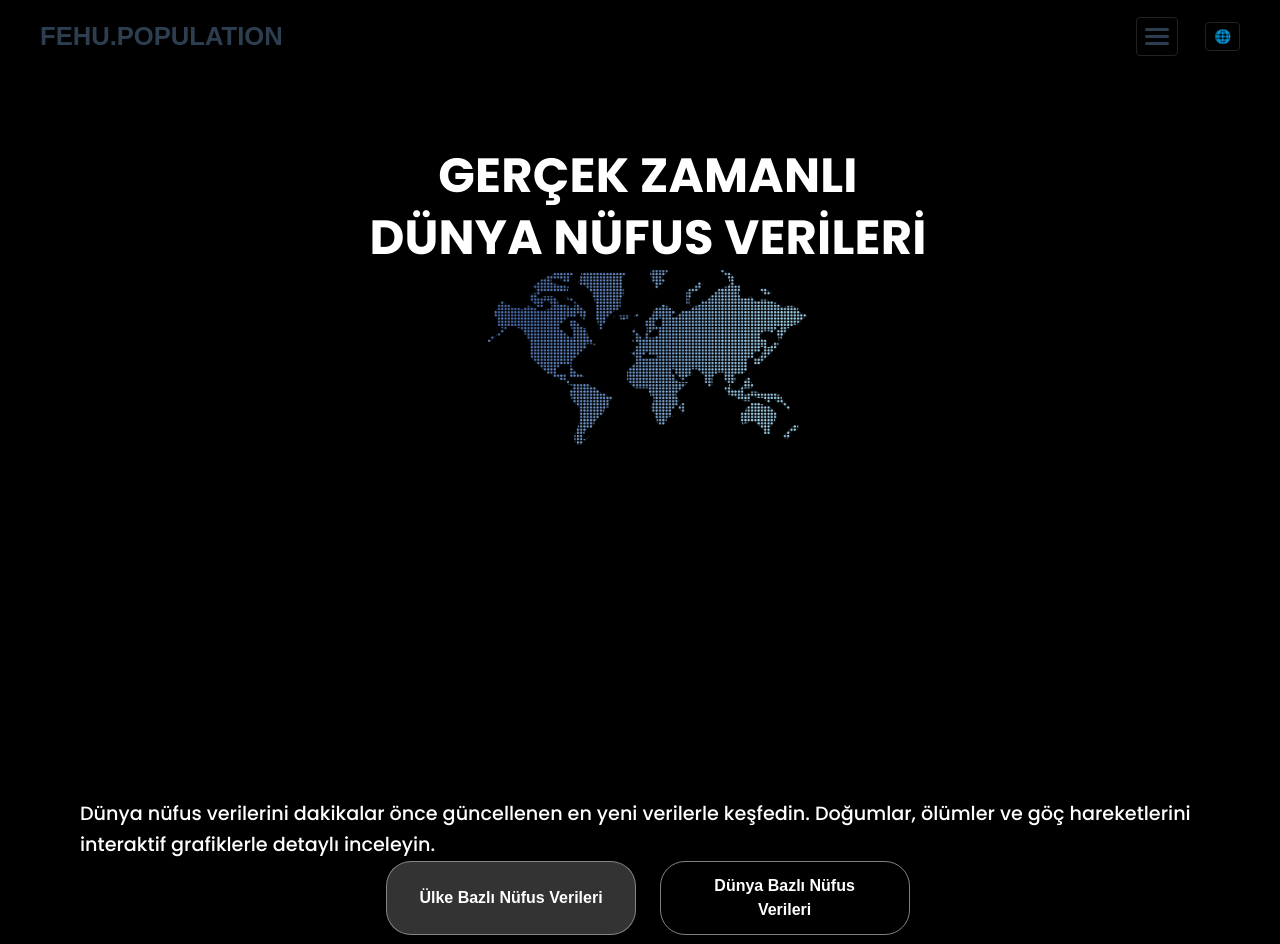
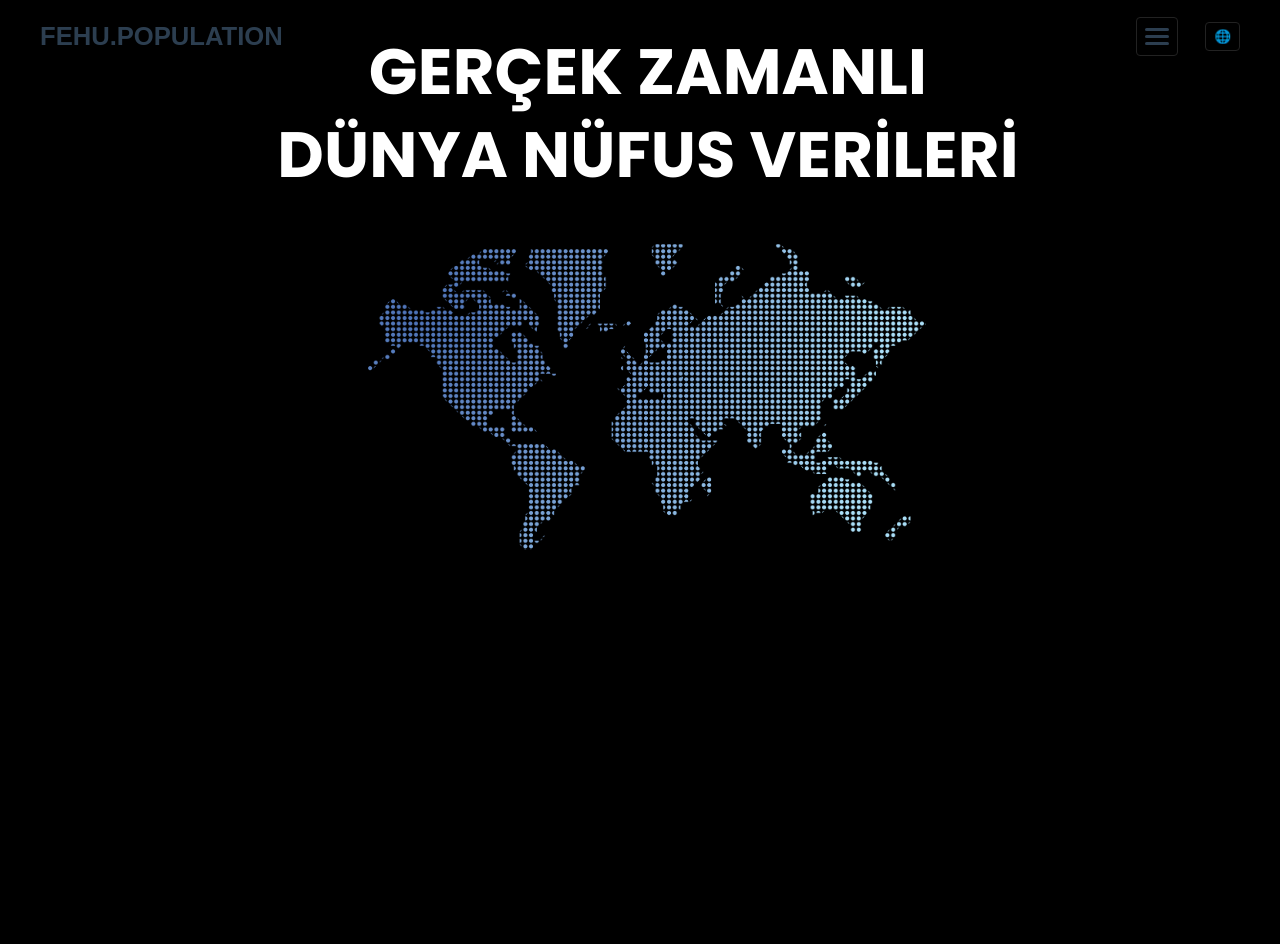
Before and after one commit to fehu-zone/population-data-app, a Vue app: page / in a window 1280 px wide. Shown: the top 944 px of the page. Built offline with nearby package versions, Linux system fonts and the light colour scheme; a web font is replaced by a local one.

Commit message:
media 1024 responsive fix

```diff
--- a/src/components/Design and Responsive/home.css
+++ b/src/components/Design and Responsive/home.css
@@ -829,9 +829,6 @@ body {
   }
 }
 
-/* ================== ================== */
-/* ================== ================== */
-
 /* ================== RESPONSİVE AYARLARI BÜYÜK CİHAZLAR ================== */
 
 /* ================== BASE TASARIM (Büyük Masaüstü: 1600px – 1920px) ================== */
@@ -898,7 +895,7 @@ body {
 @media (min-width: 1024px) and (max-width: 1280px) {
   .hero {
     grid-template-columns: 1fr; /* İki sütun yerine alt alta */
-    padding: 2rem;
+    margin-top: -8rem;
     margin-left: 1rem;
     height: auto; /* İçeriğe göre yükseklik */
   }
@@ -908,8 +905,19 @@ body {
     margin: 1rem 0;
   }
   .hero-title {
-    font-size: 3rem;
+    font-size: 4rem;
     text-align: center;
+    margin-bottom: 3rem;
+  }
+
+  .hero-text {
+    font-size: 1.4rem;
+    font-weight: 500;
+    line-height: 1.3;
+    margin-bottom: 3rem;
+    margin-top: 2.3rem;
+    margin-right: 2.5rem;
+    margin-left: 4rem;
   }
   .hero-map-img-container {
     justify-content: center;
@@ -917,11 +925,13 @@ body {
   }
   .hero-map {
     width: 100%;
-    max-width: 20rem;
+    max-width: 35rem;
   }
   .button-group {
     justify-content: center;
     margin-bottom: 2rem;
+    margin-top: 3rem;
+    margin-left: 5rem;
   }
   /* Box grid’leri alt alta */
   .boxes-grid,
```
